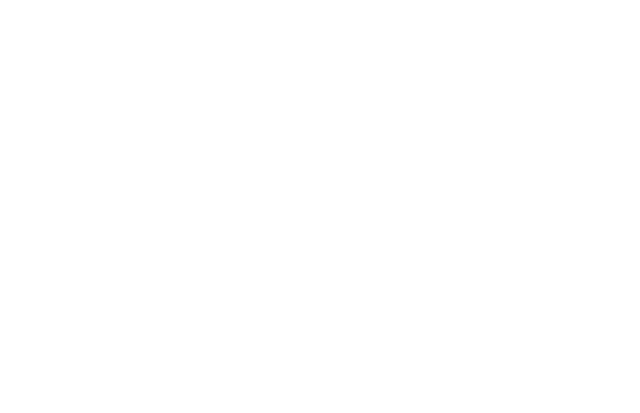
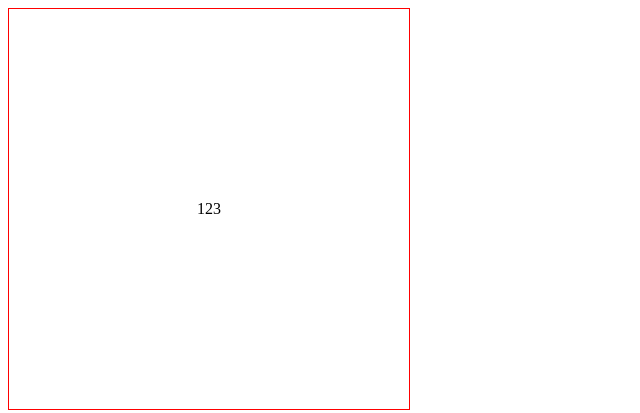
Before and after one commit to Mushor00/123, a plain HTML site: page index.html in a window 1280 px wide. Shown: the whole page, without its empty margins (0-640 px from the left). Drawn offline with Linux system fonts and the light colour scheme.

Commit message:
zmiana w plikach

```diff
--- a/index.html
+++ b/index.html
@@ -6,8 +6,8 @@
     <link rel="stylesheet" href="styl.css">
 </head>
 <body>
-    <div>
-
+    <div class="flex">
+        123
     </div>
 </body>
 </html>
--- a/styl.css
+++ b/styl.css
@@ -1,3 +1,15 @@
 *{
-    color:red;
+    justify-content: center;
+
 }
+
+
+
+
+.flex{
+    display: flex;
+    align-items: center;
+    width: 400px;
+    height: 400px;
+    border: solid #ff0000 1px;
+}
```
